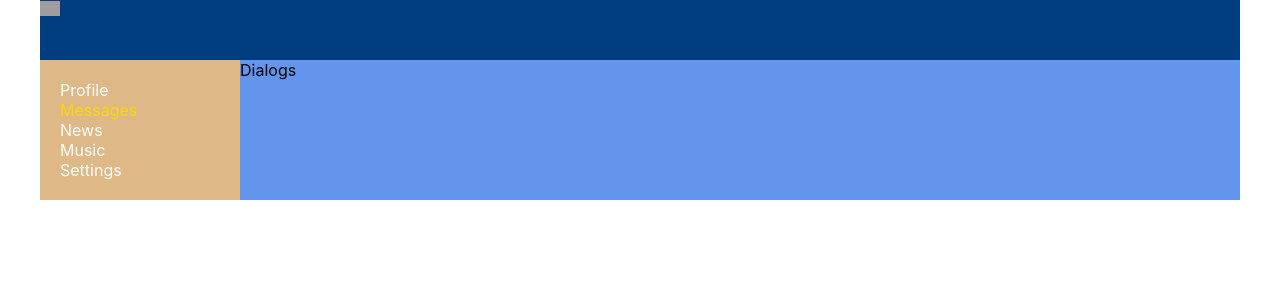
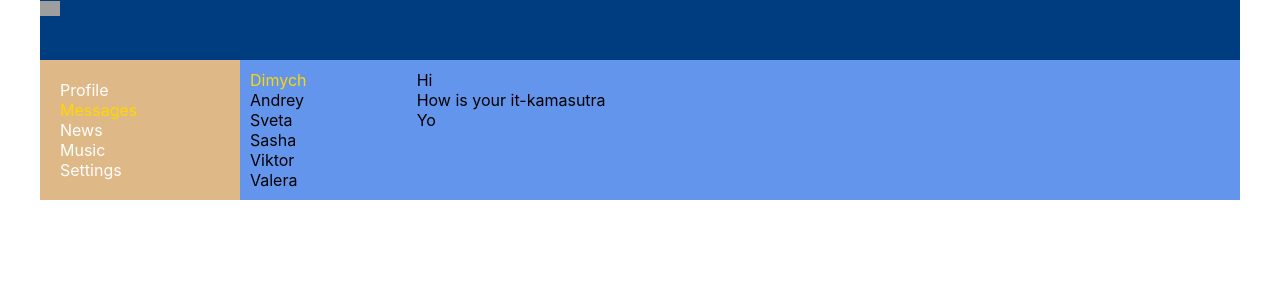
Before and after one commit to andreyalieksieiev/it-kamasutra, a React (Create React App) app: page /dialogs in a window 1280 px wide. Shown: the top 300 px of the page. Built offline with nearby package versions, Linux system fonts and the light colour scheme; grey boxes are pictures that could not be loaded.

Commit message:
21 - Layout of dialogs

```diff
--- a/src/components/Dialogs/Dialogs.jsx
+++ b/src/components/Dialogs/Dialogs.jsx
@@ -3,8 +3,32 @@ import classes from './Dialogs.module.css';
 
 const Dialogs = (props) => {
     return (
-        <div>
-            Dialogs
+        <div className={classes.dialogs}>
+            <div className={classes.dialogsItems}>
+                <div className={classes.dialog + ' ' + classes.active}>
+                    Dimych
+                </div>
+                <div className={classes.dialog}>
+                    Andrey
+                </div>
+                <div className={classes.dialog}>
+                    Sveta
+                </div>
+                <div className={classes.dialog}>
+                    Sasha
+                </div>
+                <div className={classes.dialog}>
+                    Viktor
+                </div>
+                <div className={classes.dialog}>
+                    Valera
+                </div>
+            </div>
+            <div className={classes.messages}>
+                <div className={classes.message}>Hi</div>
+                <div className={classes.message}>How is your it-kamasutra</div>
+                <div className={classes.message}>Yo</div>
+            </div>
         </div>
     )
 }
--- a/src/components/Dialogs/Dialogs.module.css
+++ b/src/components/Dialogs/Dialogs.module.css
@@ -0,0 +1,20 @@
+.dialogs {
+    display: grid;
+    grid-template-columns: 2fr 10fr;
+}
+
+.dialogsItems {
+    padding: 10px;
+}
+
+.dialogsItems .active {
+    color: gold;
+}
+
+.messages {
+    padding: 10px;
+}
+
+.messages .message {
+
+}
```
Also changed, not shown: src/App.js (line endings or trailing spaces).
